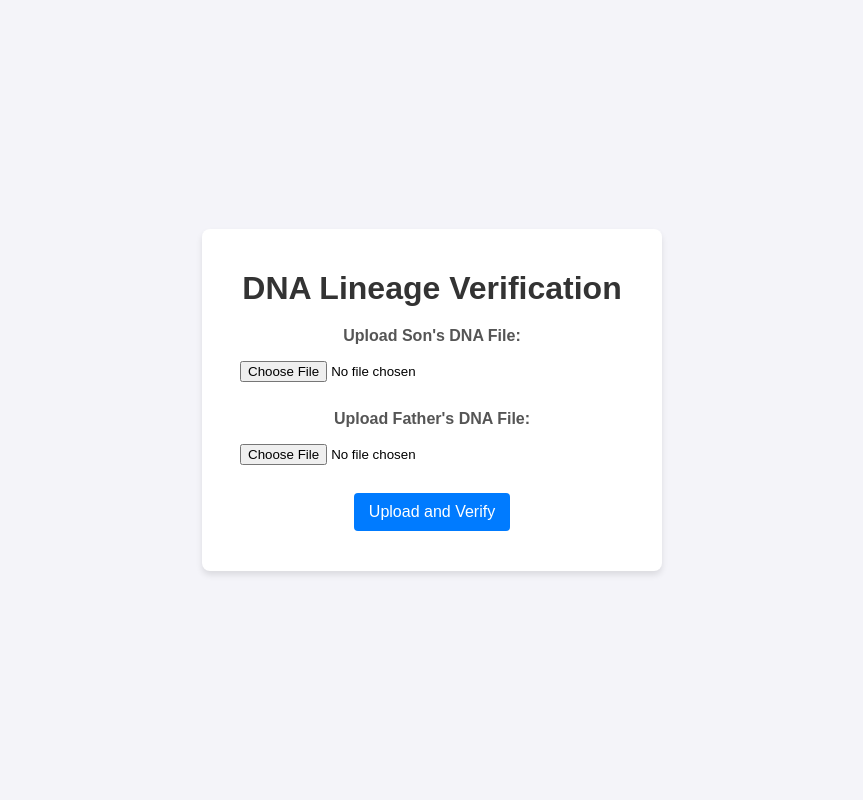
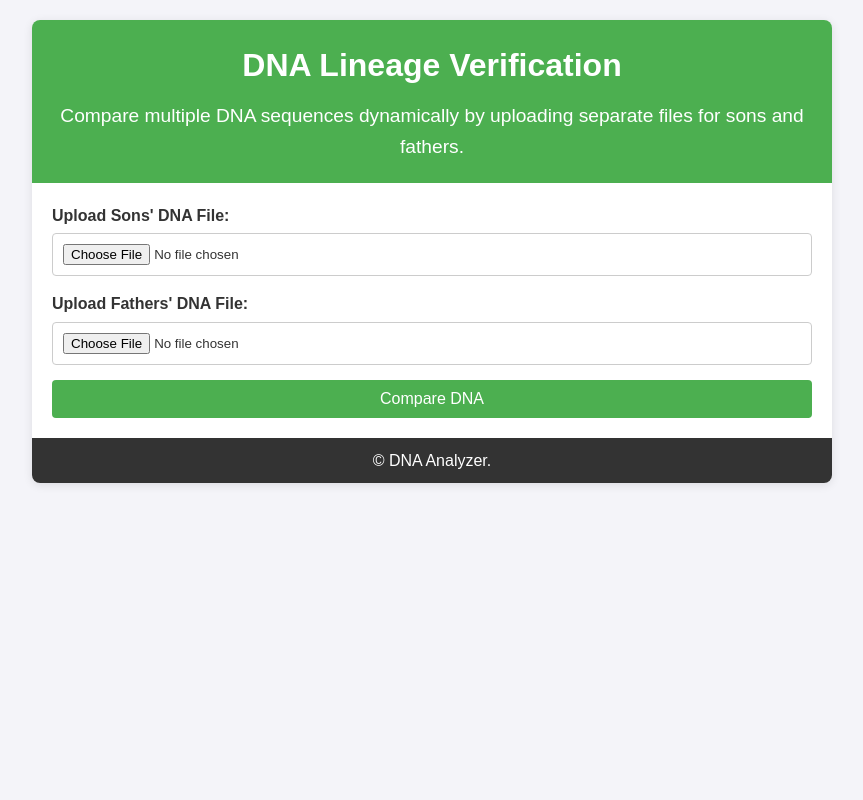
Before and after one commit to Zeyad-29/AlgoTask2, a Flask app: page / in a window 1280 px wide. Shown: the whole page, without its empty margins (208-1071 px from the left). Run offline with Flask 3, Linux system fonts and the light colour scheme.

Commit message:
final ui

```diff
--- a/static/css/style.css
+++ b/static/css/style.css
@@ -1,58 +1,112 @@
+
+* {
+    margin: 0;
+    padding: 0;
+    box-sizing: border-box;
+  }
+
+  /* Body Styling */
   body {
     font-family: Arial, sans-serif;
-    background-color: #f4f4f9;
-    margin: 0;
-    padding: 0;
-    display: flex;
-    justify-content: center;
-    align-items: center;
-    height: 100vh;
+    line-height: 1.6;
+    color: #333;
+    background: #f4f4f9;
+    padding: 0 20px;
   }
 
+  /* Container */
   .container {
+    max-width: 800px;
+    margin: 20px auto;
     background: #fff;
-    padding: 20px 30px;
     border-radius: 8px;
-    box-shadow: 0 4px 6px rgba(0, 0, 0, 0.1);
-    width: 400px;
+    box-shadow: 0 2px 10px rgba(0, 0, 0, 0.1);
+    overflow: hidden;
+  }
+
+  /* Header */
+  header {
+    background: #4CAF50;
+    color: #fff;
+    padding: 20px;
     text-align: center;
   }
 
-h1 {
-    color: #333;
-    margin-bottom: 20px;
+  header h1 {
+    margin-bottom: 10px;
+  }
+
+  header p {
+    font-size: 1.2em;
+  }
+
+  /* Main Content */
+  main {
+    padding: 20px;
+  }
+
+  .form-group {
+    margin-bottom: 15px;
   }
 
   label {
     display: block;
-    margin-bottom: 8px;
+    margin-bottom: 5px;
     font-weight: bold;
-    color: #555;
   }
 
   input[type="file"] {
-    display: block;
-    margin-bottom: 20px;
     width: 100%;
-    padding: 8px;
+    padding: 10px;
+    border: 1px solid #ccc;
+    border-radius: 4px;
   }
 
   button {
-    background-color: #007bff;
+    display: block;
+    width: 100%;
+    padding: 10px;
+    background: #4CAF50;
     color: #fff;
+    font-size: 1em;
     border: none;
-    padding: 10px 15px;
     border-radius: 4px;
     cursor: pointer;
-    font-size: 16px;
+    margin-top: 10px;
   }
 
   button:hover {
-    background-color: #0056b3;
+    background: #45a049;
   }
 
-#results {
+  /* Results Section */
+  .results {
     margin-top: 20px;
+    padding: 15px;
+    background: #f8f9fa;
+    border: 1px solid #ddd;
+    border-radius: 8px;
+    display: none;
+  }
+
+  .result-grid {
+    display: grid;
+    grid-template-columns: repeat(auto-fit, minmax(200px, 1fr));
+    gap: 15px;
+  }
+
+  .result-item {
+    padding: 10px;
+    background: #4CAF50;
+    color: #fff;
+    text-align: center;
     font-weight: bold;
-    color: #333;
+    border-radius: 4px;
   }
+
+  /* Footer */
+  footer {
+    text-align: center;
+    padding: 10px;
+    background: #333;
+    color: #fff;}
--- a/static/js/script.js
+++ b/static/js/script.js
@@ -1,46 +1,64 @@
-document.getElementById("dnaUploadForm").addEventListener("submit", async (event) => {
+
+document.getElementById('dnaForm').addEventListener('submit', (event) => {
     event.preventDefault();
 
-    const sonFile = document.getElementById("sonFile").files[0];
-    const fatherFile = document.getElementById("fatherFile").files[0];
+    const sonFileInput = document.getElementById('sonFile');
+    const fatherFileInput = document.getElementById('fatherFile');
+    const resultGrid = document.getElementById('resultGrid');
 
-    if (!sonFile || !fatherFile) {
-        alert("Please upload both files.");
-        return;
+    // Check if both files are uploaded
+    if (!sonFileInput.files.length || !fatherFileInput.files.length) {
+      alert('Please upload both files.');
+      return;
     }
 
-    try {
-        // Read files and send data to the backend
-        const sonDNA = await readFileContent(sonFile);
-        const fatherDNA = await readFileContent(fatherFile);
+    const sonFile = sonFileInput.files[0];
+    const fatherFile = fatherFileInput.files[0];
 
-        const response = await fetch("/verify_lineage", {
-            method: "POST",
-            headers: { "Content-Type": "application/json" },
-            body: JSON.stringify({ son_dna: sonDNA, father_dna: fatherDNA })
+    const sonReader = new FileReader();
+    const fatherReader = new FileReader();
+
+    // Read both files and process DNA comparisons
+    sonReader.onload = (e) => {
+      const sons = e.target.result.split('\n').filter(row => row.trim());
+      fatherReader.onload = (e) => {
+        const fathers = e.target.result.split('\n').filter(row => row.trim());
+
+        // Validate that both files have the same number of rows
+        if (sons.length !== fathers.length) {
+          alert('Mismatch: The number of sons and fathers must be the same.');
+          return;
+        }
+
+        resultGrid.innerHTML = ''; // Clear previous results
+
+        // Process DNA pairs and generate results
+        sons.forEach((sonDna, index) => {
+          const fatherDna = fathers[index].trim().toUpperCase();
+
+          // Mock similarity calculation
+          const similarity = Math.floor(Math.random() * (85 - 50 + 1)) + 50; // Random value between 50% and 85%
+          const conclusion = similarity >= 50 ? "Likely Parent-Child Relationship" : "Unlikely Parent-Child Relationship";
+
+          // Create grid item for each pair
+          const resultItem = document.createElement('div');
+          resultItem.classList.add('result-item');
+          resultItem.innerHTML = `
+            <strong>Pair ${index + 1}</strong><br>
+            Similarity: ${similarity}%<br>
+            Conclusion: ${conclusion}
+          `;
+          resultGrid.appendChild(resultItem);
         });
 
-        const result = await response.json();
-        displayResults(result);
-    } catch (error) {
-        console.error("Error:", error);
-        alert("An error occurred while processing the files.");
-    }
-});
+        // Show the results section
+        document.querySelector('.results').style.display = 'block';
+      };
 
-function readFileContent(file) {
-    return new Promise((resolve, reject) => {
-        const reader = new FileReader();
-        reader.onload = () => resolve(reader.result.trim());
-        reader.onerror = reject;
-        reader.readAsText(file);
-    });
-}
+      // Read fathers' file
+      fatherReader.readAsText(fatherFile);
+    };
 
-function displayResults(result) {
-    const resultsDiv = document.getElementById("results");
-    resultsDiv.innerHTML = `
-        <p>Similarity: ${result.similarity_percentage}</p>
-        <p>Conclusion: ${result.conclusion}</p>
-    `;
-}
+    // Read sons' file
+    sonReader.readAsText(sonFile);
+  });
--- a/templates/index.html
+++ b/templates/index.html
@@ -1,26 +1,44 @@
-
 <!DOCTYPE html>
 <html lang="en">
 <head>
   <meta charset="UTF-8">
   <meta name="viewport" content="width=device-width, initial-scale=1.0">
-    <title>DNA File Upload</title>
+  <title>Dynamic DNA Comparison</title>
   <link rel="stylesheet" href="{{ url_for('static', filename='css/style.css') }}">
 </head>
 <body>
   <div class="container">
+    <header>
       <h1>DNA Lineage Verification</h1>
-        <form id="dnaUploadForm">
-            <label for="sonFile">Upload Son's DNA File:</label>
-            <input type="file" id="sonFile" name="sonFile" accept=".txt" required>
+      <p>Compare multiple DNA sequences dynamically by uploading separate files for sons and fathers.</p>
+    </header>
 
-            <label for="fatherFile">Upload Father's DNA File:</label>
-            <input type="file" id="fatherFile" name="fatherFile" accept=".txt" required>
+    <main>
+      <form id="dnaForm">
+        <div class="form-group">
+          <label for="sonFile">Upload Sons' DNA File:</label>
+          <input type="file" id="sonFile" name="sonFile" accept=".csv" required>
+        </div>
+        <div class="form-group">
+          <label for="fatherFile">Upload Fathers' DNA File:</label>
+          <input type="file" id="fatherFile" name="fatherFile" accept=".csv" required>
+        </div>
+        <button type="submit">Compare DNA</button>
+      </form>
 
-            <button type="submit">Upload and Verify</button>
-        </form>
-        <div id="results"></div>
+      <div id="results" class="results">
+        <h2>Results</h2>
+        <div id="resultGrid" class="result-grid">
+          <!-- Dynamic content will be added here -->
         </div>
-    <script src="{{ url_for('static', filename='js/script.js') }}"></script>
+      </div>
+    </main>
+
+    <footer>
+      <p>&copy;  DNA Analyzer. </p>
+    </footer>
+  </div>
+  <link rel="stylesheet" href="{{ url_for('static', filename='css/style.css') }}">
+
 </body>
 </html>
```
Lines whose indentation alone changed are shown as unchanged.
